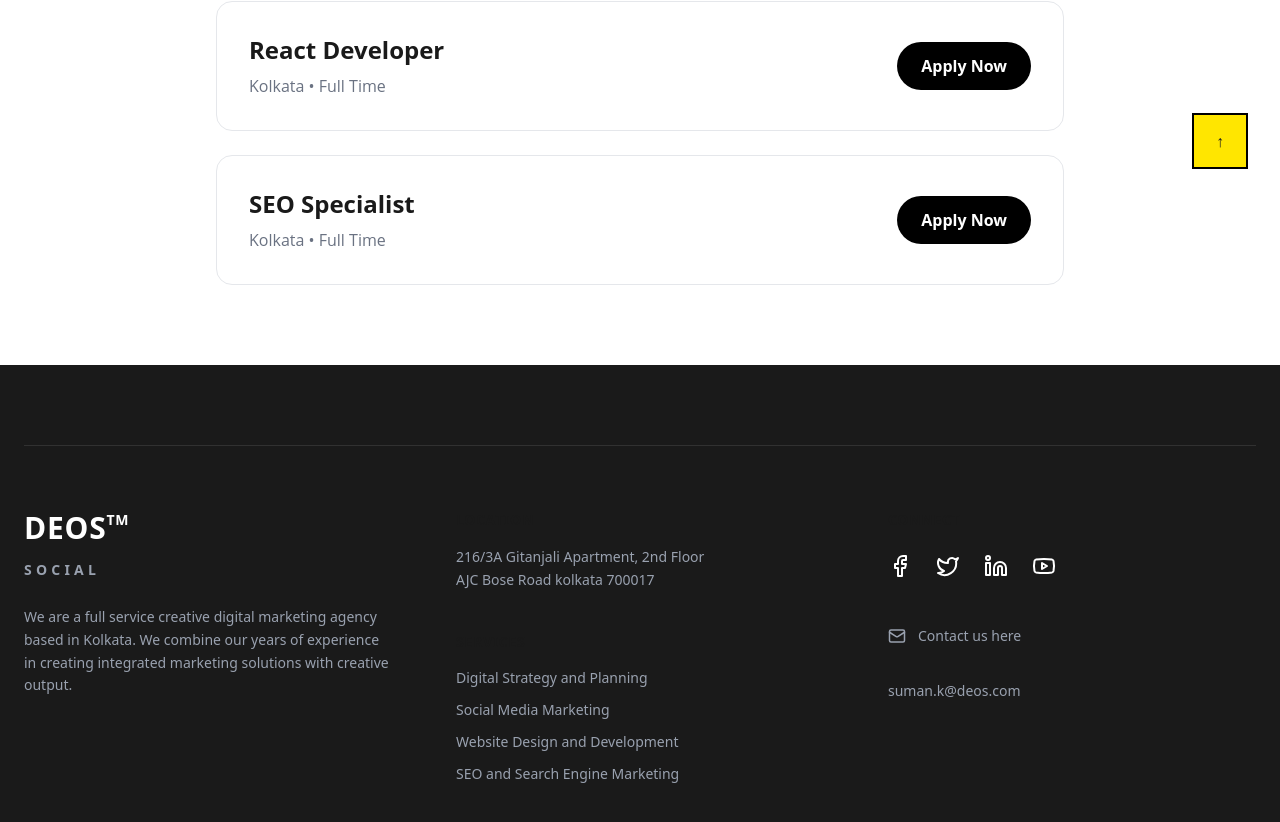
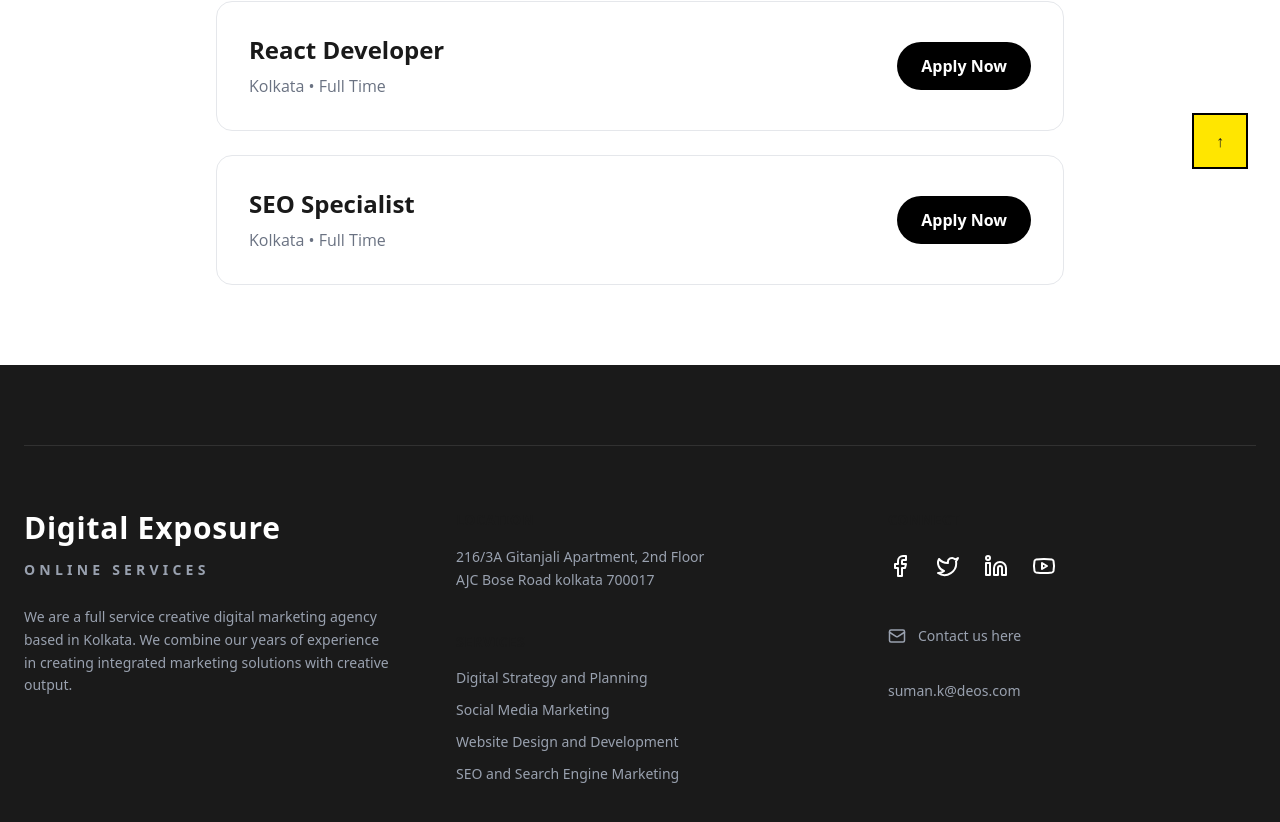
Before and after one commit to SuMaNbAr6296/FrontWeb_DigitalWebsite, a React (Vite) app: page /careers in a window 1280 px wide. Shown: the part 599-1421 px from the top of the page. Built offline with nearby package versions, Linux system fonts and the light colour scheme.

Commit message:
Update footer branding and description text

```diff
--- a/src/components/layout/Footer.jsx
+++ b/src/components/layout/Footer.jsx
@@ -13,8 +13,8 @@ const Footer = () => {
                     {/* Column 1: Brand & About */}
                     <div className="flex flex-col items-start">
                         <Link to="/" className="text-3xl font-bold mb-6 text-white tracking-wide block hover:opacity-80 transition-opacity">
-                            DEOS<span className="text-sm align-top">TM</span><br />
-                            <span className="text-sm tracking-[0.3em] text-gray-400 uppercase font-bold">SOCIAL</span>
+                            Digital Exposure<br />
+                            <span className="text-sm tracking-[0.3em] text-gray-400 uppercase font-bold">Online Services</span>
                         </Link>
                         <p className="text-gray-400 text-sm mb-8 leading-relaxed font-medium max-w-sm">
                             We are a full service creative digital marketing agency based in Kolkata. We combine our years of experience in creating integrated marketing solutions with creative output.
```
